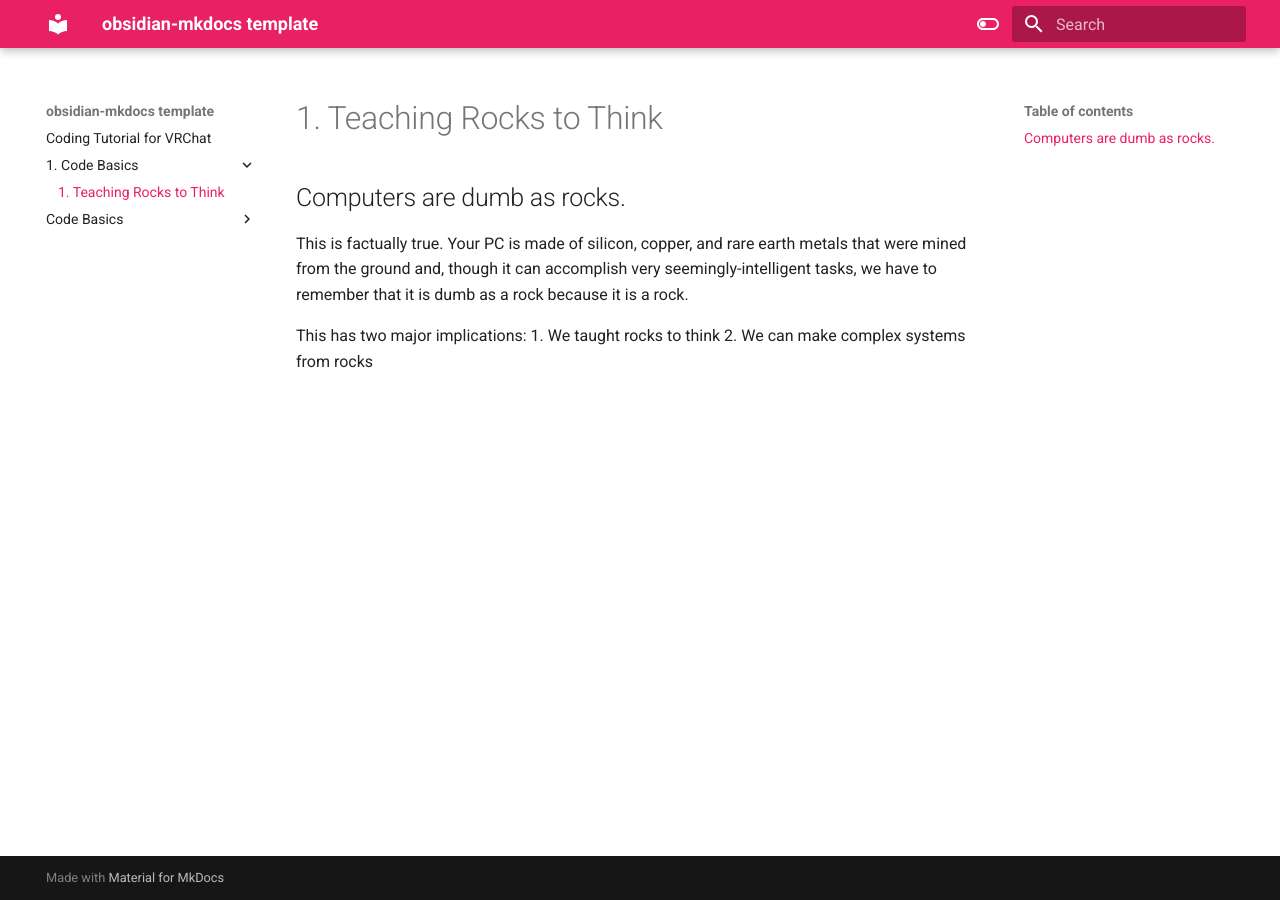
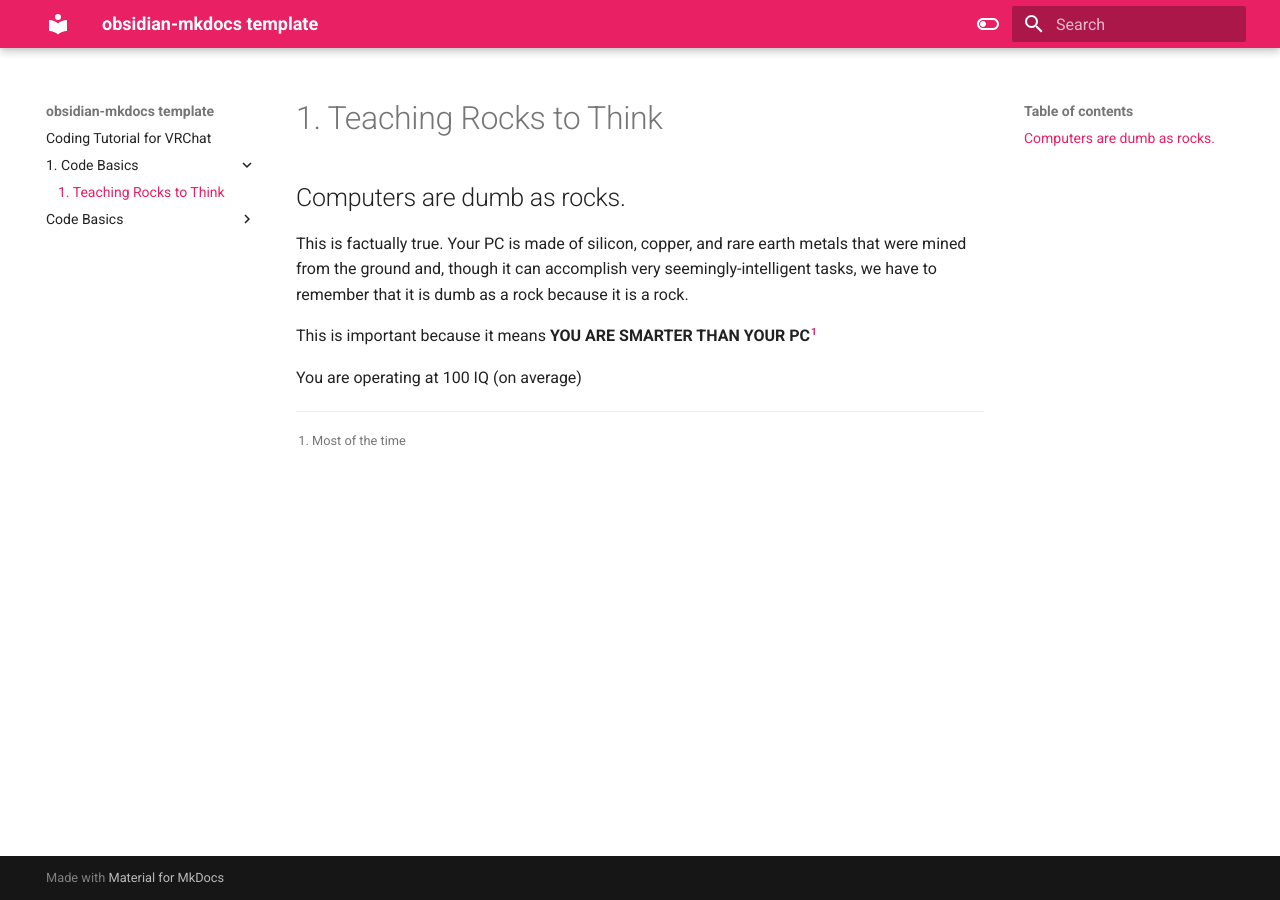
Before and after one commit to MMMaellon/VRChatTutorial, an MkDocs documentation site: the page built from docs/1. Code Basics/1. Teaching Rocks to Think.md, in a window 1280 px wide. Built offline with MkDocs 1.6.1 and Material for MkDocs 9.7.7, drawn with Linux system fonts in a browser that asks for light colours.

Commit message:
vault backup: 2023-07-29 15:48:46

```diff
--- a/docs/1. Code Basics/1. Teaching Rocks to Think.md
+++ b/docs/1. Code Basics/1. Teaching Rocks to Think.md
@@ -2,6 +2,8 @@
 
 This is factually true. Your PC is made of silicon, copper, and rare earth metals that were mined from the ground and, though it can accomplish very seemingly-intelligent tasks, we have to remember that it is dumb as a rock because it is a rock.
 
-This has two major implications:
-1. We taught rocks to think
-2. We can make complex systems from rocks
+This is important because it means **YOU ARE SMARTER THAN YOUR PC**[^*]
+
+You are operating at 100 IQ (on average)
+
+[^*]: Most of the time
```
